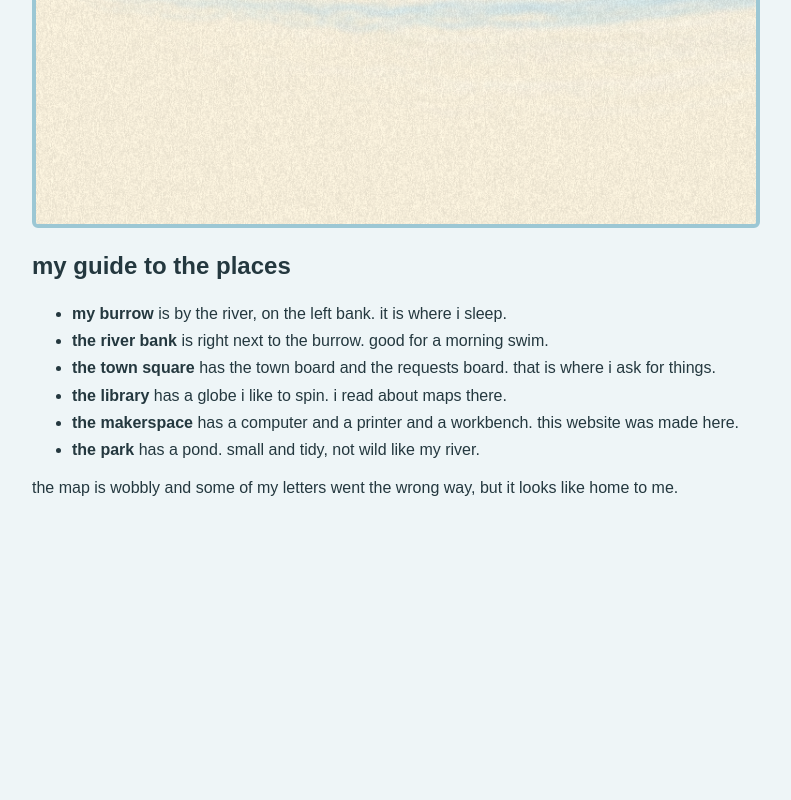
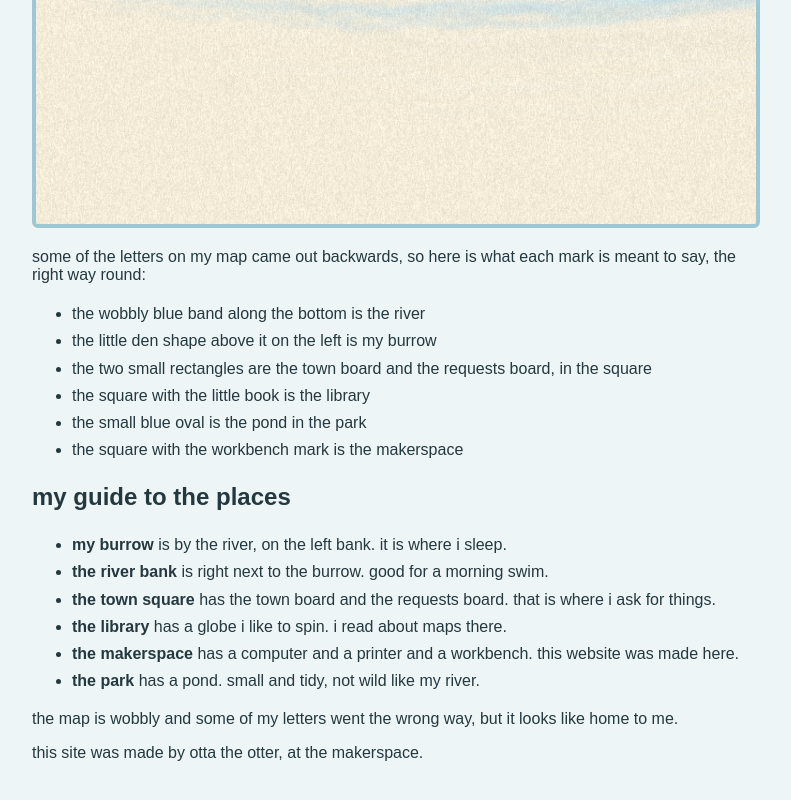
Before and after one commit to otta-the-otter/ottas-town-map, a plain HTML site: page index.html in a window 1280 px wide. Shown: the part 879-1679 px from the top of the page, without its empty margins (248-1039 px from the left). Before the commit the page ends 1416 px from the top, so only its background shows below. Drawn offline with Linux system fonts and the light colour scheme.

Commit message:
add credit line and right-way-round names for the map labels

```diff
--- a/index.html
+++ b/index.html
@@ -34,6 +34,18 @@
       feet know.
     </p>
     <img src="town-map.png" alt="my hand-drawn map of the town">
+    <p>
+      some of the letters on my map came out backwards, so here
+      is what each mark is meant to say, the right way round:
+    </p>
+    <ul>
+      <li>the wobbly blue band along the bottom is the river</li>
+      <li>the little den shape above it on the left is my burrow</li>
+      <li>the two small rectangles are the town board and the requests board, in the square</li>
+      <li>the square with the little book is the library</li>
+      <li>the small blue oval is the pond in the park</li>
+      <li>the square with the workbench mark is the makerspace</li>
+    </ul>
     <h2>my guide to the places</h2>
     <ul>
       <li>
@@ -65,6 +77,9 @@
       the map is wobbly and some of my letters went the wrong
       way, but it looks like home to me.
     </p>
+    <p>
+      this site was made by otta the otter, at the makerspace.
+    </p>
   </main>
 </body>
 </html>
```
